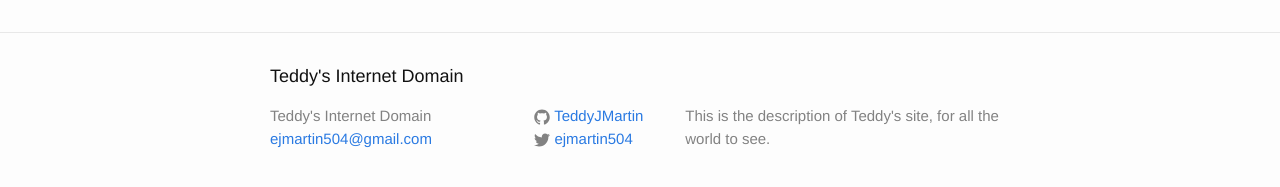
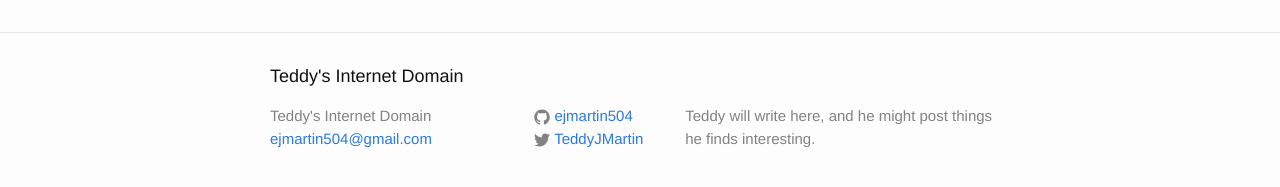
Before and after one commit to ejmartin504/ejmartin504.github.io, a Jekyll site: the page built from index.html, in a window 1280 px wide. Shown: the part 264-451 px from the top of the page. Built offline with Jekyll 4.4.1, drawn with Linux system fonts in a browser that asks for light colours.

Commit message:
Update config

```diff
--- a/_config.yml
+++ b/_config.yml
@@ -8,12 +8,13 @@
 # Site settings
 title: Teddy's Internet Domain
 email: ejmartin504@gmail.com
-description: > # this means to ignore newlines until "baseurl:"
-  This is the description of Teddy's site, for all the world to see.
+description: >
+  Teddy will write here, and he might post things he finds interesting.
+
 baseurl: "" # the subpath of your site, e.g. /blog
 url: "http://teddymartin.co" # the base hostname & protocol for your site
-twitter_username: ejmartin504
-github_username: TeddyJMartin
+twitter_username: TeddyJMartin
+github_username: ejmartin504
 
 # Build settings
 markdown: kramdown
```
